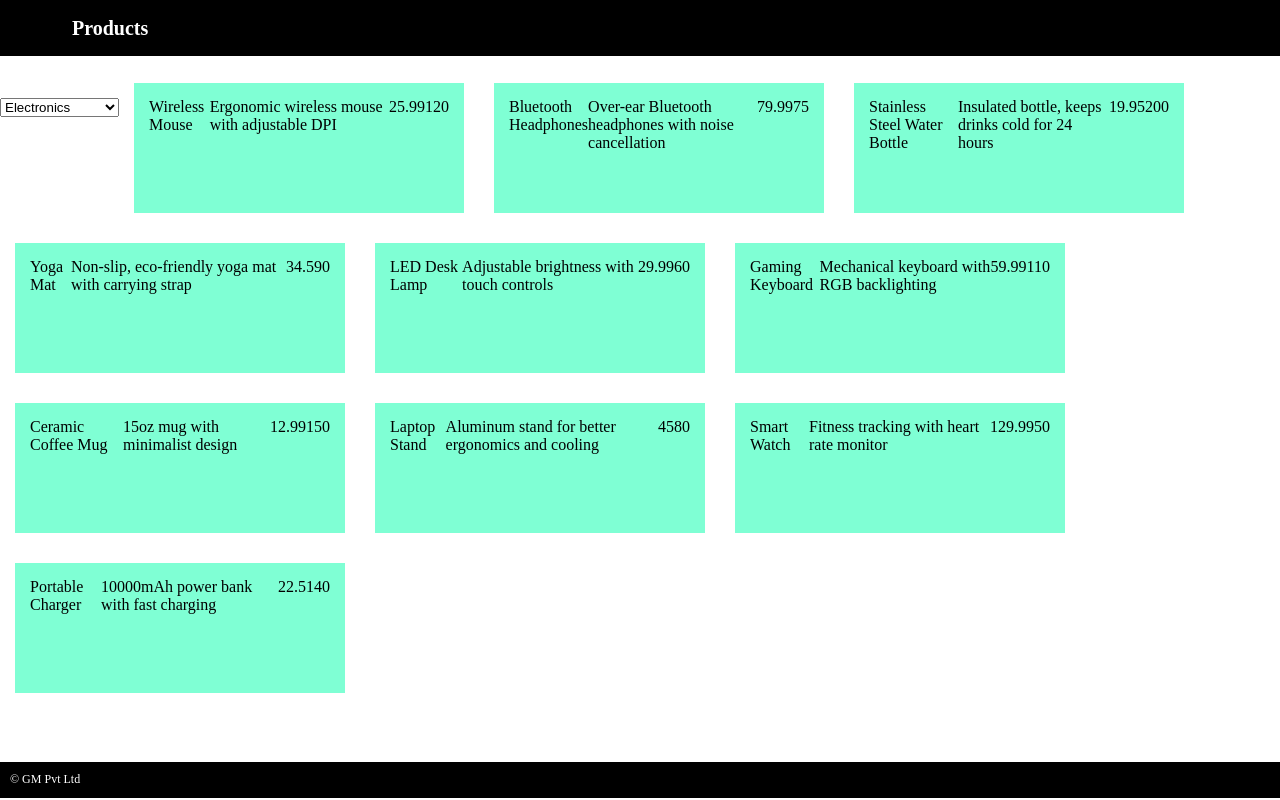
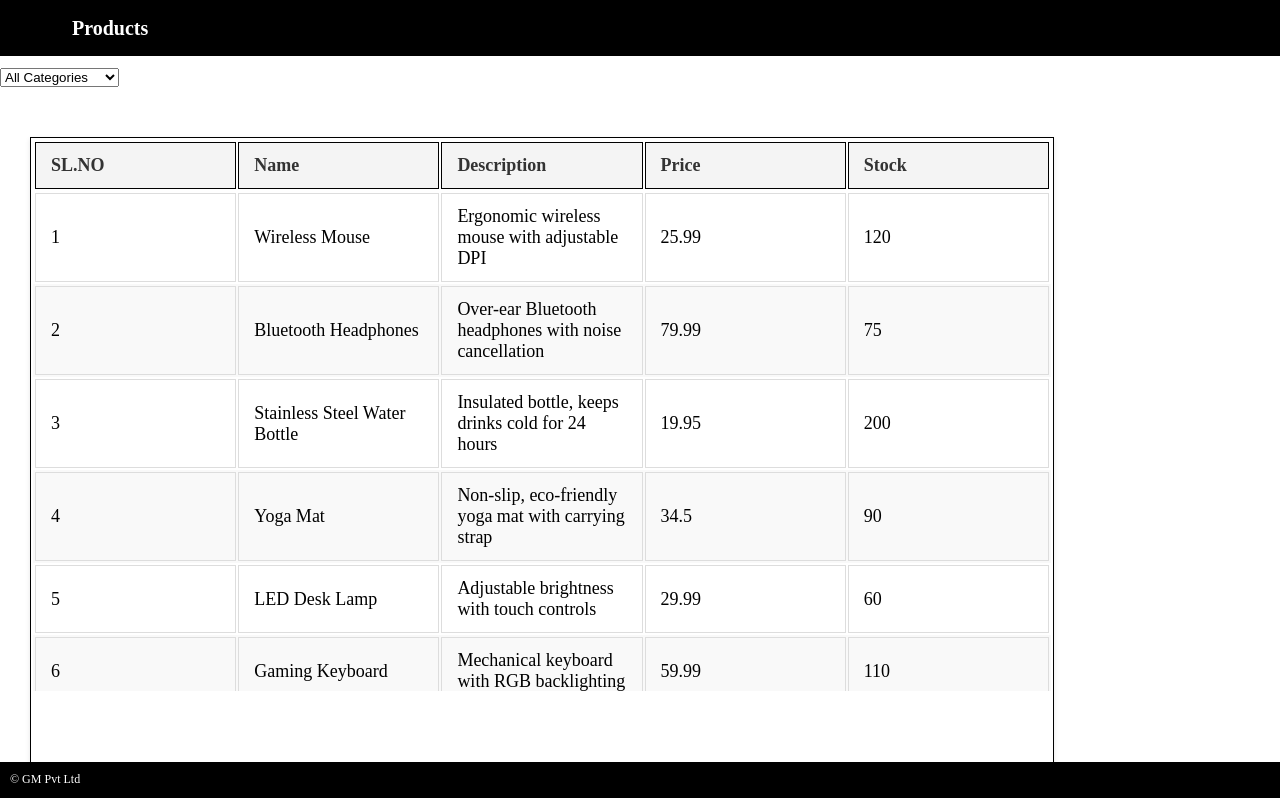
Before and after one commit to 2004-20023/productlist, an Angular app: page / in a window 1280 px wide. Built offline with nearby package versions, Linux system fonts and the light colour scheme.

Commit message:
table correction

```diff
--- a/public/ProductList.json
+++ b/public/ProductList.json
@@ -88,5 +88,185 @@
     "category": "Electronics",
     "stock": 140,
     "image_url": "https://example.com/images/portable-charger.jpg"
+  },
+  {
+    "id": 11,
+    "name": "Wireless Earbuds",
+    "description": "Compact earbuds with noise isolation",
+    "price": 49.99,
+    "category": "Electronics",
+    "stock": 100,
+    "image_url": "https://example.com/images/wireless-earbuds.jpg"
+  },
+  {
+    "id": 12,
+    "name": "Electric Kettle",
+    "description": "1.7L kettle with auto shut-off",
+    "price": 39.99,
+    "category": "Home & Kitchen",
+    "stock": 85,
+    "image_url": "https://example.com/images/electric-kettle.jpg"
+  },
+  {
+    "id": 13,
+    "name": "Running Shoes",
+    "description": "Lightweight and comfortable running shoes",
+    "price": 59.99,
+    "category": "Fitness",
+    "stock": 70,
+    "image_url": "https://example.com/images/running-shoes.jpg"
+  },
+  {
+    "id": 14,
+    "name": "Desk Organizer",
+    "description": "Multi-compartment organizer for office supplies",
+    "price": 15.99,
+    "category": "Office Supplies",
+    "stock": 95,
+    "image_url": "https://example.com/images/desk-organizer.jpg"
+  },
+  {
+    "id": 15,
+    "name": "Smartphone Tripod",
+    "description": "Adjustable tripod for smartphones and cameras",
+    "price": 24.99,
+    "category": "Electronics",
+    "stock": 130,
+    "image_url": "https://example.com/images/smartphone-tripod.jpg"
+  },
+  {
+    "id": 16,
+    "name": "Digital Kitchen Scale",
+    "description": "Precision scale for cooking and baking",
+    "price": 18.99,
+    "category": "Home & Kitchen",
+    "stock": 120,
+    "image_url": "https://example.com/images/kitchen-scale.jpg"
+  },
+  {
+    "id": 17,
+    "name": "Resistance Bands",
+    "description": "Set of 5 resistance bands for workouts",
+    "price": 14.99,
+    "category": "Fitness",
+    "stock": 200,
+    "image_url": "https://example.com/images/resistance-bands.jpg"
+  },
+  {
+    "id": 18,
+    "name": "Notebook",
+    "description": "Hardcover notebook with 200 pages",
+    "price": 9.99,
+    "category": "Office Supplies",
+    "stock": 300,
+    "image_url": "https://example.com/images/notebook.jpg"
+  },
+  {
+    "id": 19,
+    "name": "Bluetooth Speaker",
+    "description": "Portable speaker with deep bass",
+    "price": 39.99,
+    "category": "Electronics",
+    "stock": 90,
+    "image_url": "https://example.com/images/bluetooth-speaker.jpg"
+  },
+  {
+    "id": 20,
+    "name": "Vacuum Insulated Tumbler",
+    "description": "Keeps drinks hot or cold for hours",
+    "price": 17.99,
+    "category": "Home & Kitchen",
+    "stock": 140,
+    "image_url": "https://example.com/images/tumbler.jpg"
+  },
+  {
+    "id": 21,
+    "name": "Foam Roller",
+    "description": "High-density foam roller for muscle recovery",
+    "price": 21.99,
+    "category": "Fitness",
+    "stock": 60,
+    "image_url": "https://example.com/images/foam-roller.jpg"
+  },
+  {
+    "id": 22,
+    "name": "Whiteboard",
+    "description": "Magnetic whiteboard with markers and eraser",
+    "price": 29.99,
+    "category": "Office Supplies",
+    "stock": 50,
+    "image_url": "https://example.com/images/whiteboard.jpg"
+  },
+  {
+    "id": 23,
+    "name": "Action Camera",
+    "description": "Waterproof action camera with 4K recording",
+    "price": 99.99,
+    "category": "Electronics",
+    "stock": 40,
+    "image_url": "https://example.com/images/action-camera.jpg"
+  },
+  {
+    "id": 24,
+    "name": "Cast Iron Skillet",
+    "description": "Pre-seasoned skillet for cooking and baking",
+    "price": 25.99,
+    "category": "Home & Kitchen",
+    "stock": 80,
+    "image_url": "https://example.com/images/cast-iron-skillet.jpg"
+  },
+  {
+    "id": 25,
+    "name": "Jump Rope",
+    "description": "Adjustable jump rope for cardio workouts",
+    "price": 12.99,
+    "category": "Fitness",
+    "stock": 150,
+    "image_url": "https://example.com/images/jump-rope.jpg"
+  },
+  {
+    "id": 26,
+    "name": "File Organizer",
+    "description": "Expandable file organizer with 12 pockets",
+    "price": 19.99,
+    "category": "Office Supplies",
+    "stock": 70,
+    "image_url": "https://example.com/images/file-organizer.jpg"
+  },
+  {
+    "id": 27,
+    "name": "Smart Light Bulb",
+    "description": "Wi-Fi enabled bulb with color-changing options",
+    "price": 14.99,
+    "category": "Electronics",
+    "stock": 200,
+    "image_url": "https://example.com/images/smart-light-bulb.jpg"
+  },
+  {
+    "id": 28,
+    "name": "Knife Set",
+    "description": "Stainless steel knives with wooden block",
+    "price": 49.99,
+    "category": "Home & Kitchen",
+    "stock": 30,
+    "image_url": "https://example.com/images/knife-set.jpg"
+  },
+  {
+    "id": 29,
+    "name": "Pull-Up Bar",
+    "description": "Doorway pull-up bar for upper body workouts",
+    "price": 29.99,
+    "category": "Fitness",
+    "stock": 100,
+    "image_url": "https://example.com/images/pull-up-bar.jpg"
+  },
+  {
+    "id": 30,
+    "name": "Desk Chair",
+    "description": "Ergonomic office chair with lumbar support",
+    "price": 129.99,
+    "category": "Office Supplies",
+    "stock": 20,
+    "image_url": "https://example.com/images/desk-chair.jpg"
   }
 ]
--- a/src/app/maincontent/maincontent.component.html
+++ b/src/app/maincontent/maincontent.component.html
@@ -1,13 +1,38 @@
-<div>
-  <select (change)="onCategoryChange($event.target)">
-    <option *ngFor="let category of uniqueCategories" [value]="">{{category}}</option>
-  </select>
-  <div style="display: inline-flex;" *ngFor="let product of ProductList">
-    <div *ngIf="product.category == selectedCategory || selectedCategory == ''" class="ProductList">
-      <div>{{product.name}}</div>
-      <div>{{product.description}}</div>
-      <div>{{product.price}}</div>
-      <div>{{product.stock}}</div>
+<select (change)="onCategoryChange($event.target)">
+  <option value="">All Categories</option>
+  <option *ngFor="let category of uniqueCategories" [value]="">{{category}}</option>
+</select>
+
+<div style="width: 100%; max-height: 700px;">
+
+
+  <div  >
+
+    <div class="ProductList">
+      <table style="border-collapse: separate;border: 1px solid black; width: 100%;">
+        <thead>
+          <tr>
+            <th style="border: 1px solid black;">SL.NO</th>
+
+            <th style="border: 1px solid black;">Name</th>
+            <th style="border: 1px solid black;">Description</th>
+            <th style="border: 1px solid black;">Price</th>
+            <th style="border: 1px solid black;">Stock</th>
+          </tr>
+        </thead>
+        <tbody style="display: block; max-height: 500px; overflow-y: auto;">
+          <ng-container *ngFor="let product of ProductList">
+            <tr *ngIf="product.category == selectedCategory || selectedCategory == ''">
+              <td>{{product.id}}</td>
+              <td>{{product.name}}</td>
+              <td>{{product.description}}</td>
+              <td>{{product.price}}</td>
+              <td>{{product.stock}}</td>
+            </tr>
+          </ng-container>
+        </tbody>
+      </table>
     </div>
   </div>
+
 </div>
--- a/src/app/maincontent/maincontent.component.scss
+++ b/src/app/maincontent/maincontent.component.scss
@@ -1,8 +1,55 @@
 .ProductList {
   display: inline-flex;
-  background-color: aquamarine;
   padding: 15px;
   margin: 15px;
-  width: 300px;
-  height: 100px;
+  width: 80%;
+  height: 700px;
 }
+
+/* Add modern styling for the table */
+.ProductList table {
+  width: 100%;
+  border-collapse: collapse;
+  margin: 20px 0;
+  font-size: 18px;
+  text-align: left;
+  box-shadow: 0 2px 5px rgba(0, 0, 0, 0.1);
+}
+
+.ProductList th, .ProductList td {
+  padding: 12px 15px;
+  border: 1px solid #ddd;
+}
+
+.ProductList th {
+  background-color: #f4f4f4;
+  color: #333;
+  font-weight: bold;
+  position: sticky;
+  top: 0;
+  z-index: 1;
+}
+
+.ProductList tr {
+  transition: background-color 0.3s;
+}
+
+.ProductList tr:nth-child(even) {
+  background-color: #f9f9f9;
+}
+
+.ProductList tr:hover {
+  background-color: #f1f1f1;
+}
+
+.ProductList tbody {
+  display: block;
+  max-height: 500px;
+  overflow-y: auto;
+}
+
+.ProductList thead, .ProductList tbody tr {
+  display: table;
+  width: 100%;
+  table-layout: fixed;
+}
--- a/src/app/maincontent/maincontent.component.ts
+++ b/src/app/maincontent/maincontent.component.ts
@@ -8,19 +8,47 @@ import { NgFor, NgIf } from '@angular/common';
   styleUrl: './maincontent.component.scss'
 })
 export class MaincontentComponent implements OnInit {
+product: any;
+getFilteredProductCount() {
+throw new Error('Method not implemented.');
+}
   ProductList: any = ProductList
   uniqueCategories: any = []
   selectedCategory: string = '';
+  currentPage: number = 1;
+  itemsPerPage: number = 10;
+  paginatedProducts: any[] = [];
+
   ngOnInit(): void {
     this.ProductList = this.ProductList.default
     this.uniqueCategories = [...new Set(this.ProductList.map((product: any) => product.category))];
+    this.updatePaginatedProducts();
+
     console.log("Product List:", this.ProductList)
     console.log("uniqueCategories:", this.uniqueCategories)
   }
 
   onCategoryChange(event: any) {
+    const selectedValue = event.value || '';
     console.log("Selected Category:", event.value)
-    this.selectedCategory = event.value;
+    this.selectedCategory = selectedValue;
+    this.currentPage = 1;
+    this.updatePaginatedProducts();
+
   }
 
+  updatePaginatedProducts() {
+    const filteredProducts = this.ProductList.filter(
+      (product: any) =>
+        product.category == this.selectedCategory || this.selectedCategory == ''
+    );
+    const startIndex = (this.currentPage - 1) * this.itemsPerPage;
+    const endIndex = startIndex + this.itemsPerPage;
+    this.paginatedProducts = filteredProducts.slice(startIndex, endIndex);
+  }
+
+  changePage(page: number) {
+    this.currentPage = page;
+    this.updatePaginatedProducts();
+  }
 }
```
Also changed, not shown: 1 other file (tests, documents, lock files or other folders).
